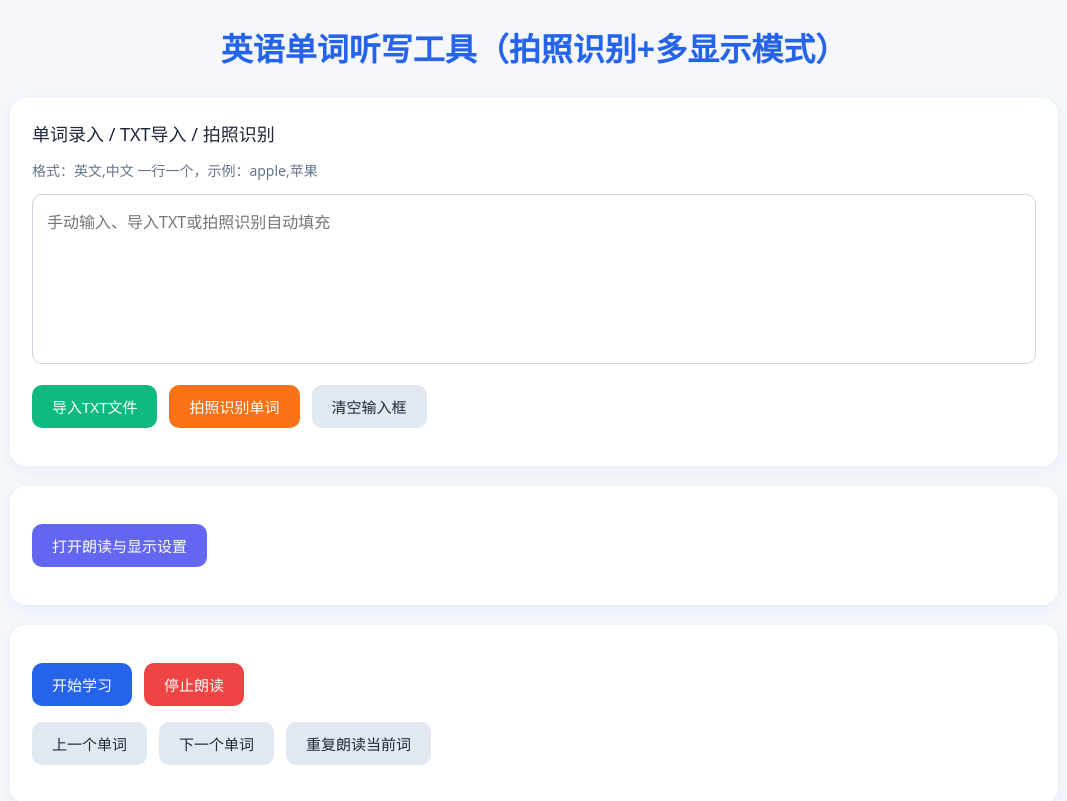
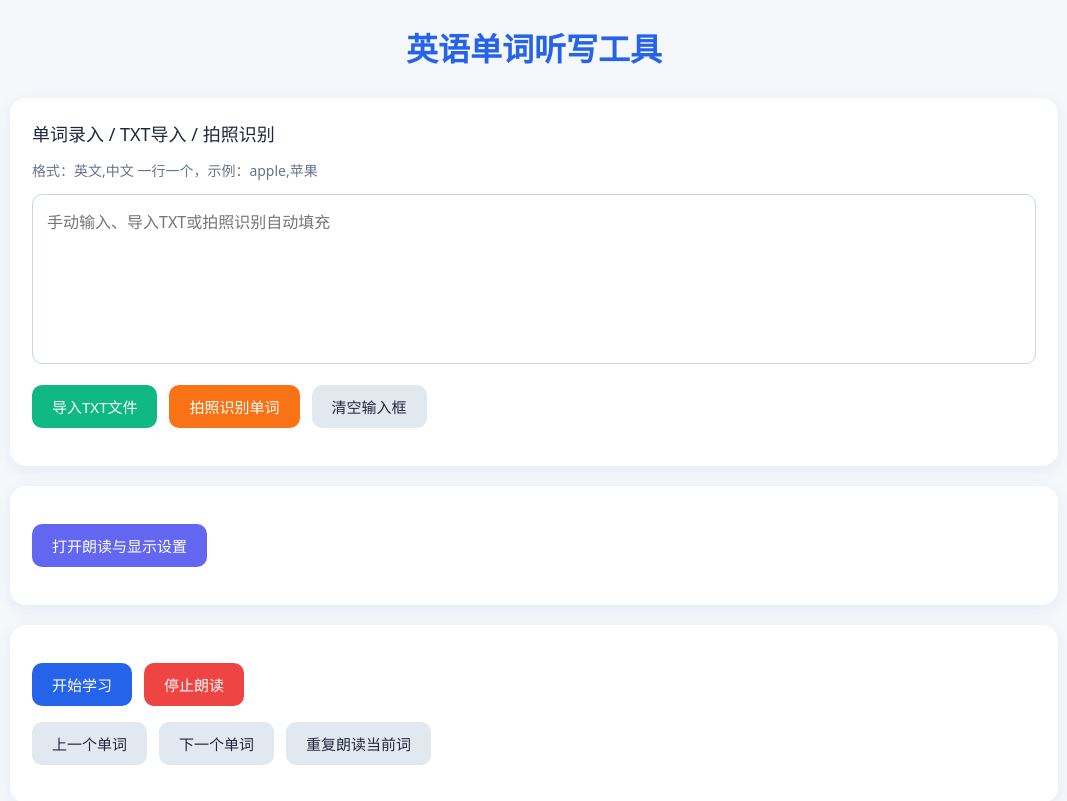
Before and after one commit to kklhg/english, a plain HTML site: page index.html in a window 1280 px wide. Shown: the top 801 px of the page, without its empty margins (106-1173 px from the left). Drawn offline with Linux system fonts and the light colour scheme.

Commit message:
Update heading in index.html

```diff
--- a/index.html
+++ b/index.html
@@ -174,7 +174,7 @@
     </style>
 </head>
 <body>
-    <h1>英语单词听写工具（拍照识别+多显示模式）</h1>
+    <h1>英语单词听写工具</h1>
 
     <div class="card">
         <div class="card-title">单词录入 / TXT导入 / 拍照识别</div>
```
